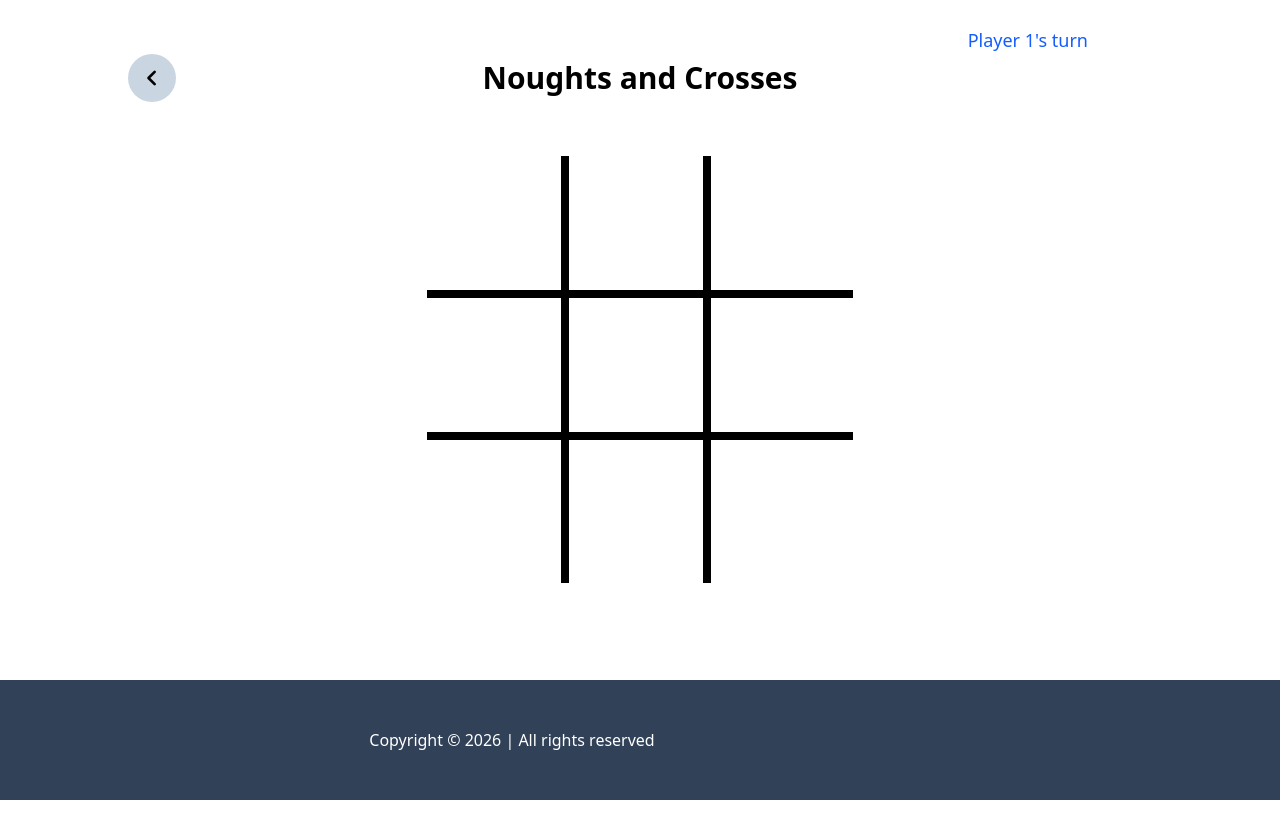
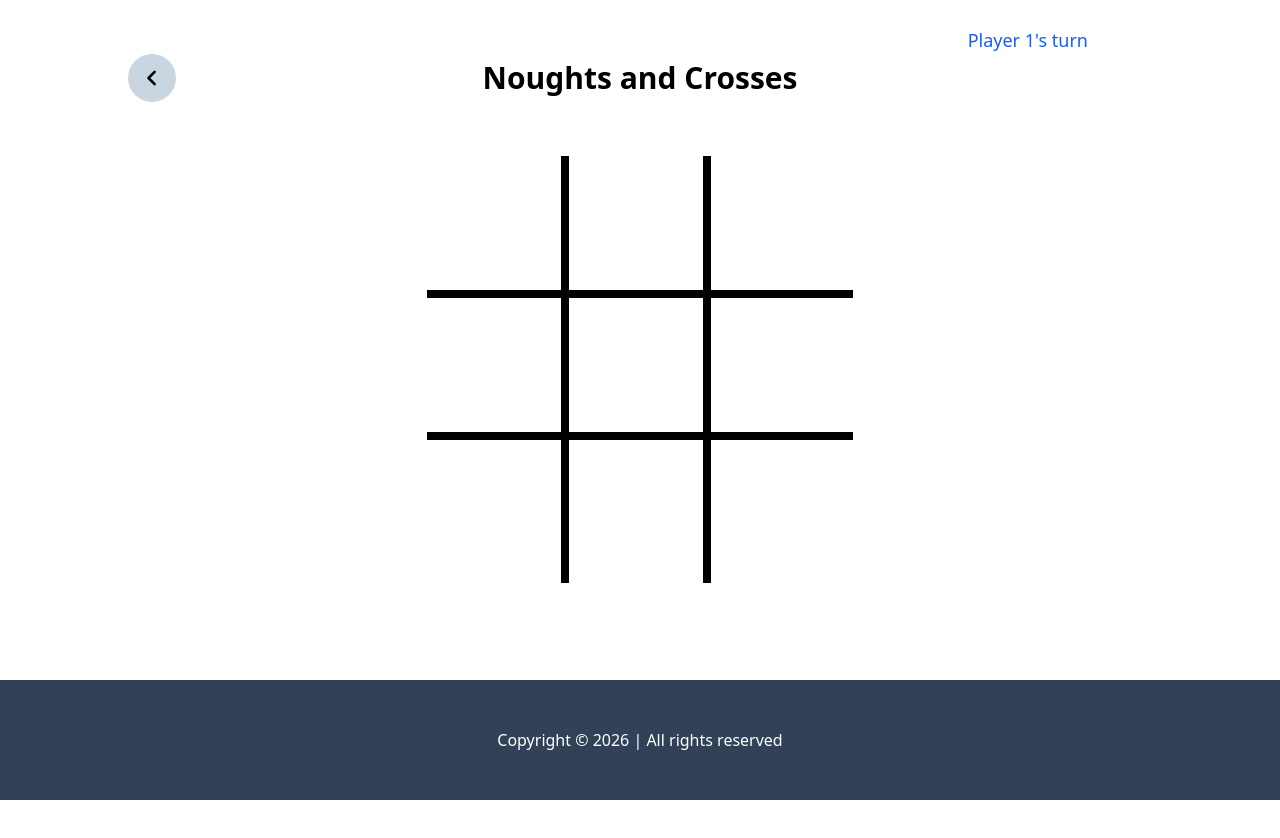
Before and after one commit to shaquillekiragu/noughts-and-crosses, a Nuxt app: page /player-vs-player in a window 1280 px wide. Shown: the top 838 px of the page. Built offline with nearby package versions, Linux system fonts and the light colour scheme.

Commit message:
ui wip 10

```diff
--- a/app/components/footer/component.vue
+++ b/app/components/footer/component.vue
@@ -2,9 +2,7 @@
 	<section
 		class="w-screen h-[15vh] fixed bottom-0 bg-slate-700 flex justify-center items-center"
 	>
-		<p
-			class="mr-[15vw] sm:mr-[20vw] text-white text-xs sm:text-sm lg:text-base"
-		>
+		<p class="text-xs sm:text-sm lg:text-base text-white">
 			Copyright © 2026 | All rights reserved
 		</p>
 	</section>
--- a/app/components/grid-square/component.vue
+++ b/app/components/grid-square/component.vue
@@ -1,11 +1,13 @@
 <template>
 	<article
-		class="w-full aspect-square flex justify-center items-center hover:cursor-pointer hover:bg-slate-100"
+		class="w-full aspect-square flex justify-center items-center"
 		:class="{
 			'border-r-0 pr-[5px] sm:pr-[6px] xl:pr-[8px]':
 				index === 2 || index === 5,
 			'border-b-0 pb-[5px] sm:pb-[6px] xl:pb-[8px]':
 				index === 6 || index === 7,
+			'hover:cursor-pointer hover:bg-slate-100': grid_square.symbol === 0,
+			'cursor-not-allowed opacity-75': grid_square.symbol !== 0,
 		}"
 		@click="onClick"
 	>
```
